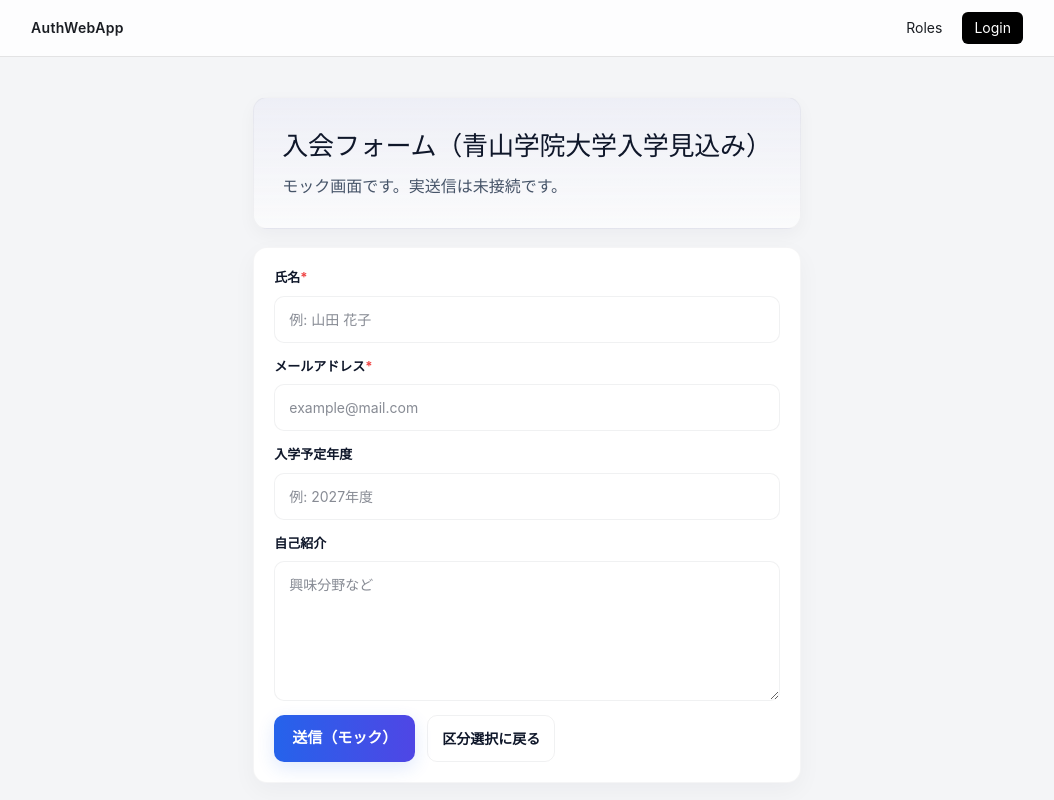
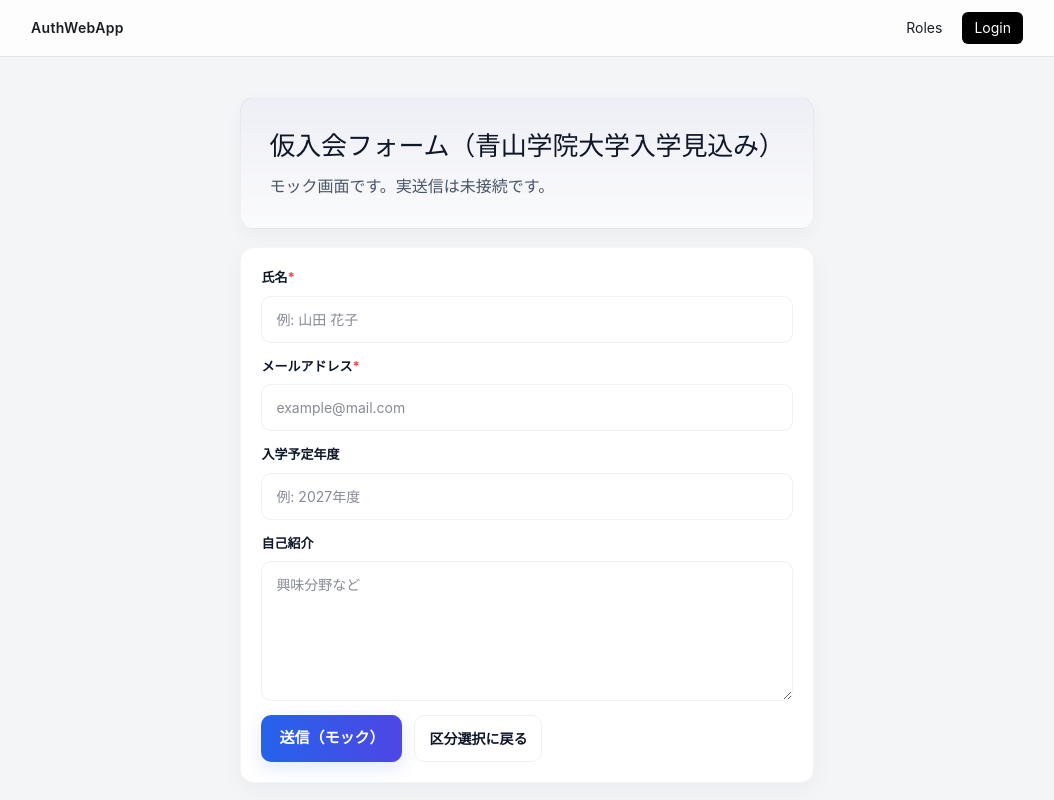
Before and after one commit to digitart-tech-assoc/AuthWebApp, a Next.js app in the folder frontend/: page /join/form/prospective-student in a window 1280 px wide. Shown: the top 800 px of the page, without its empty margins (113-1167 px from the left). Built offline with nearby package versions, Linux system fonts and the light colour scheme; no server answers.

Commit message:
fix: タイトルを「入会フォーム」から「仮入会フォーム」に変更

```diff
--- a/frontend/src/app/join/form/prospective-student/page.tsx
+++ b/frontend/src/app/join/form/prospective-student/page.tsx
@@ -5,7 +5,7 @@
   return (
     <main className={styles.page}>
       <section className={styles.hero}>
-        <h1 className={styles.title}>入会フォーム（青山学院大学入学見込み）</h1>
+        <h1 className={styles.title}>仮入会フォーム（青山学院大学入学見込み）</h1>
         <p className={styles.lead}>モック画面です。実送信は未接続です。</p>
       </section>
 
```
